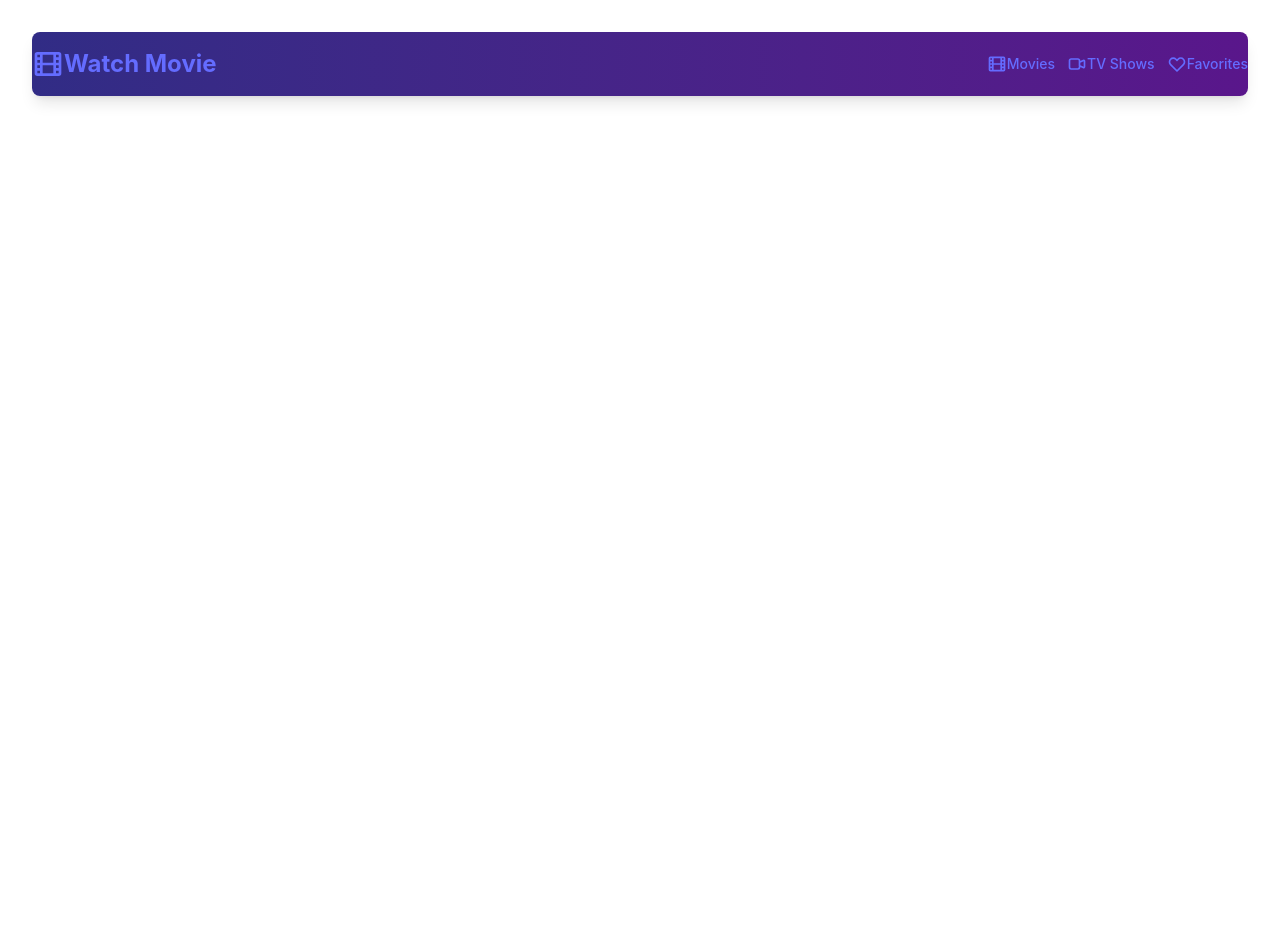
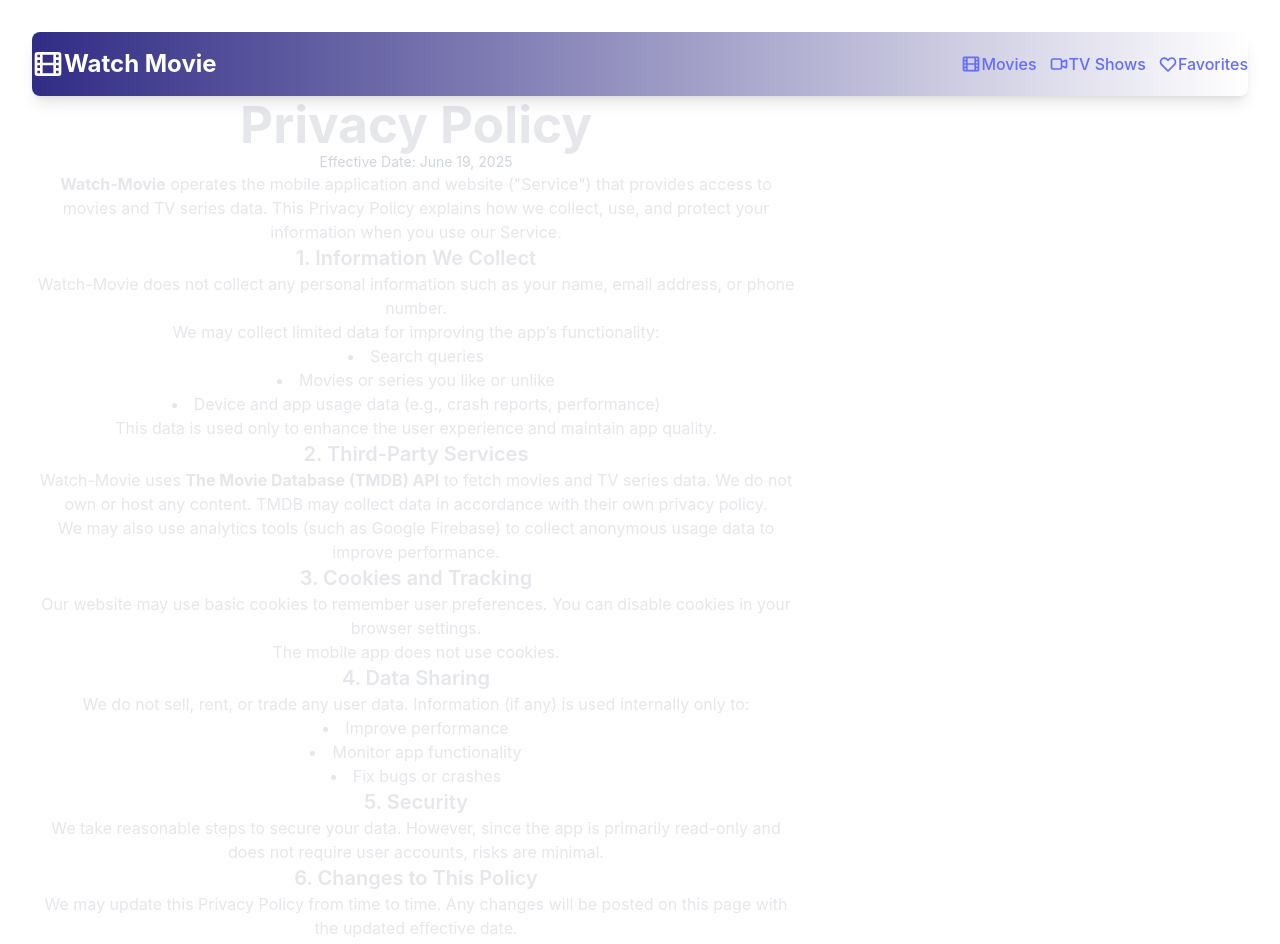
Before and after one commit to WRahimee1999/watch-movie, a React (Vite) app: page /privacy-policy in a window 1280 px wide. Shown: the top 944 px of the page. Before the commit the page ends 800 px from the top, so only its background shows below. Built offline with nearby package versions, Linux system fonts and the light colour scheme; no server answers.

Commit message:
feat: add privacy policy page

```diff
--- a/src/App.tsx
+++ b/src/App.tsx
@@ -7,6 +7,7 @@ import { MovieProvider } from "./contexts/MovieContext";
 import { Routes, Route } from "react-router-dom";
 import TvShows from "./Pages/TvShows";
 import { TvShowProvider } from "./contexts/TvShowContext";
+import PrivacyPolicy from "./Pages/PrivacyPolicy";
 
 function App() {
   return (
@@ -26,6 +27,7 @@ function App() {
               path="/tvShow-details/:id"
               element={<MovieDetails type="tv" />}
             />
+            <Route path="/privacy-policy" element={<PrivacyPolicy />} />
           </Routes>
         </main>
       </TvShowProvider>
--- /dev/null
+++ b/src/Pages/PrivacyPolicy.tsx
@@ -0,0 +1,95 @@
+export default function PrivacyPolicy() {
+  return (
+    <div className="max-w-3xl mx-auto p-6 text-gray-200">
+      <h1 className="text-3xl font-bold mb-4">Privacy Policy</h1>
+      <p className="text-sm text-gray-300 mb-6">
+        Effective Date: June 19, 2025
+      </p>
+
+      <p className="mb-4">
+        <strong>Watch-Movie</strong> operates the mobile
+        application and website ("Service") that provides access to movies and
+        TV series data. This Privacy Policy explains how we collect, use, and
+        protect your information when you use our Service.
+      </p>
+
+      <h2 className="text-xl font-semibold mt-6 mb-2">
+        1. Information We Collect
+      </h2>
+      <p className="mb-2">
+        Watch-Movie does not collect any personal information such as your name,
+        email address, or phone number.
+      </p>
+      <p className="mb-2">
+        We may collect limited data for improving the app’s functionality:
+      </p>
+      <ul className="list-disc list-inside mb-4">
+        <li>Search queries</li>
+        <li>Movies or series you like or unlike</li>
+        <li>Device and app usage data (e.g., crash reports, performance)</li>
+      </ul>
+      <p className="mb-4">
+        This data is used only to enhance the user experience and maintain app
+        quality.
+      </p>
+
+      <h2 className="text-xl font-semibold mt-6 mb-2">
+        2. Third-Party Services
+      </h2>
+      <p className="mb-2">
+        Watch-Movie uses <strong>The Movie Database (TMDB) API</strong> to fetch
+        movies and TV series data. We do not own or host any content. TMDB may
+        collect data in accordance with their own privacy policy.
+      </p>
+      <p className="mb-4">
+        We may also use analytics tools (such as Google Firebase) to collect
+        anonymous usage data to improve performance.
+      </p>
+
+      <h2 className="text-xl font-semibold mt-6 mb-2">
+        3. Cookies and Tracking
+      </h2>
+      <p className="mb-2">
+        Our website may use basic cookies to remember user preferences. You can
+        disable cookies in your browser settings.
+      </p>
+      <p className="mb-4">The mobile app does not use cookies.</p>
+
+      <h2 className="text-xl font-semibold mt-6 mb-2">4. Data Sharing</h2>
+      <p className="mb-2">
+        We do not sell, rent, or trade any user data. Information (if any) is
+        used internally only to:
+      </p>
+      <ul className="list-disc list-inside mb-4">
+        <li>Improve performance</li>
+        <li>Monitor app functionality</li>
+        <li>Fix bugs or crashes</li>
+      </ul>
+
+      <h2 className="text-xl font-semibold mt-6 mb-2">5. Security</h2>
+      <p className="mb-4">
+        We take reasonable steps to secure your data. However, since the app is
+        primarily read-only and does not require user accounts, risks are
+        minimal.
+      </p>
+
+      <h2 className="text-xl font-semibold mt-6 mb-2">
+        6. Changes to This Policy
+      </h2>
+      <p className="mb-4">
+        We may update this Privacy Policy from time to time. Any changes will be
+        posted on this page with the updated effective date.
+      </p>
+
+      <h2 className="text-xl font-semibold mt-6 mb-2">7. Contact Us</h2>
+      <p className="mb-2">
+        If you have any questions or concerns about this Privacy Policy, please
+        contact us:
+      </p>
+      <ul className="list-none mb-6">
+        <li>📧 Email: [Wrahimee1999@gmail.com]</li>
+        <li>🌐 Website: <a href="https://watch-movies-af.web.app" target="blank">[https://watch-movies-af]</a></li>
+      </ul>
+    </div>
+  );
+}
--- a/src/components/NavBar.tsx
+++ b/src/components/NavBar.tsx
@@ -5,7 +5,7 @@ export default function NavBar() {
   const [isMenuOpen, setIsMenuOpen] = useState(false);
 
   return (
-    <nav className="bg-gradient-to-r from-indigo-900 to-purple-900 shadow-lg sticky rounded-lg top-0 z-50">
+    <nav className="bg-gradient-to-r from-indigo-900  shadow-lg sticky rounded-lg top-0 z-50">
       <div className="max-w-7xl mx-auto px-4 sm:px-6 lg:px-8">
         <div className="flex items-center justify-between h-16">
           {/* Logo/Brand */}
@@ -15,7 +15,7 @@ export default function NavBar() {
               className="flex items-center space-x-2 text-white hover:text-purple-200 transition duration-300"
             >
               <svg
-                className="h-8 w-8"
+                className="h-8 w-8 text-white"
                 fill="none"
                 stroke="currentColor"
                 viewBox="0 0 24 24"
@@ -27,7 +27,7 @@ export default function NavBar() {
                   d="M7 4v16M17 4v16M3 8h4m10 0h4M3 12h18M3 16h4m10 0h4M4 20h16a1 1 0 001-1V5a1 1 0 00-1-1H4a1 1 0 00-1 1v14a1 1 0 001 1z"
                 />
               </svg>
-              <span className="text-2xl font-bold">Watch Movie</span>
+              <span className="text-2xl font-bold text-white">Watch Movie</span>
             </Link>
           </div>
 
@@ -36,7 +36,7 @@ export default function NavBar() {
             <div className="flex items-baseline gap-3">
               <Link
                 to="/"
-                className="text-white hover:underline rounded-md text-sm font-medium transition duration-300 flex items-center space-x-1"
+                className="text-white hover:underline rounded-md text-md font-medium transition duration-300 flex items-center space-x-1"
               >
                 <svg
                   className="h-5 w-5"
@@ -55,7 +55,7 @@ export default function NavBar() {
               </Link>
               <Link
                 to="/tv-shows"
-                className="text-white rounded-md text-sm font-medium transition duration-300 flex items-center space-x-1"
+                className="text-white rounded-md text-md font-medium transition duration-300 flex items-center space-x-1"
               >
                 <svg
                   className="h-5 w-5"
@@ -74,7 +74,7 @@ export default function NavBar() {
               </Link>
               <Link
                 to="/favorite-movies"
-                className="text-white rounded-md text-sm font-medium transition duration-300 flex items-center space-x-1"
+                className="text-white rounded-md text-md font-medium transition duration-300 flex items-center space-x-1"
               >
                 <svg
                   className="h-5 w-5"
```
